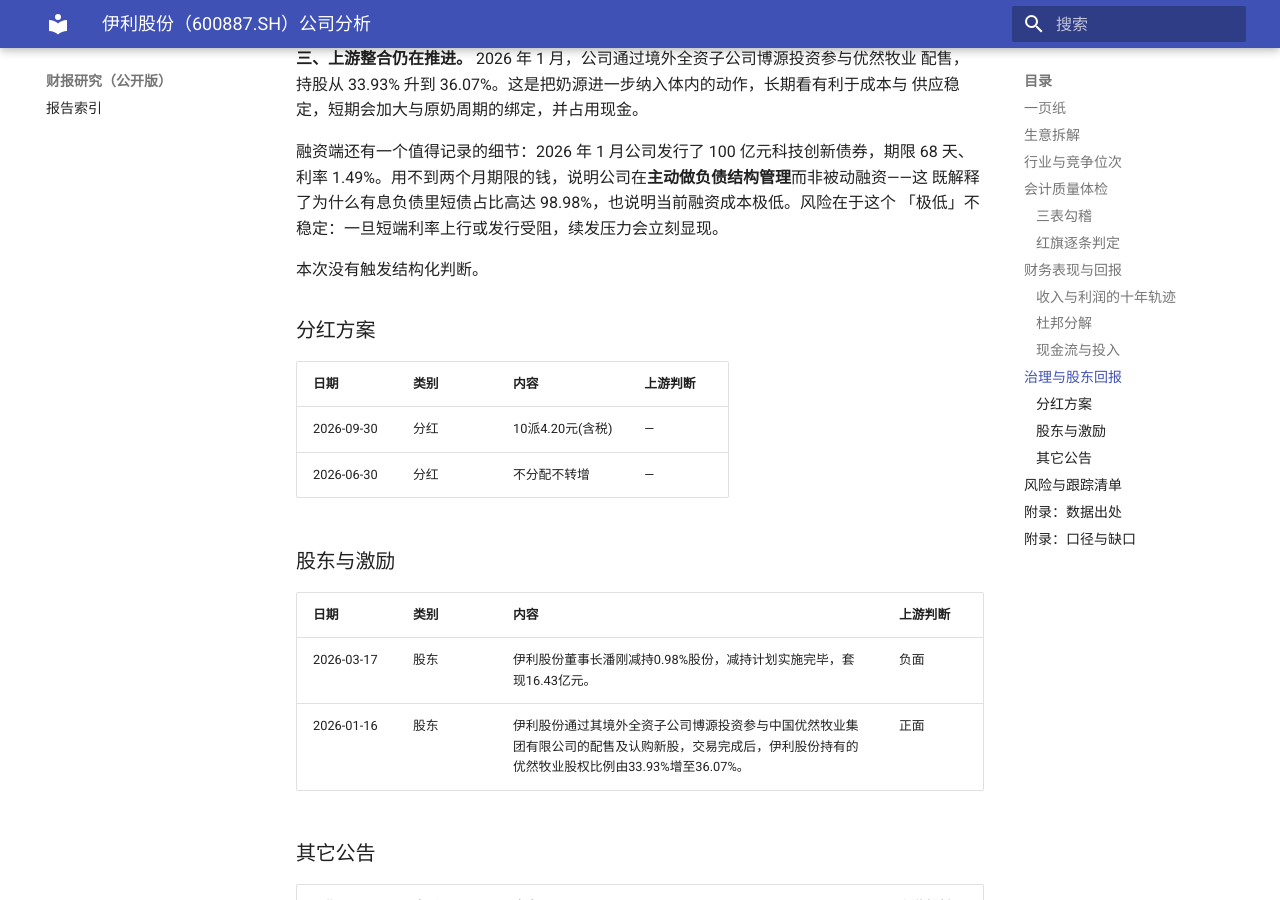
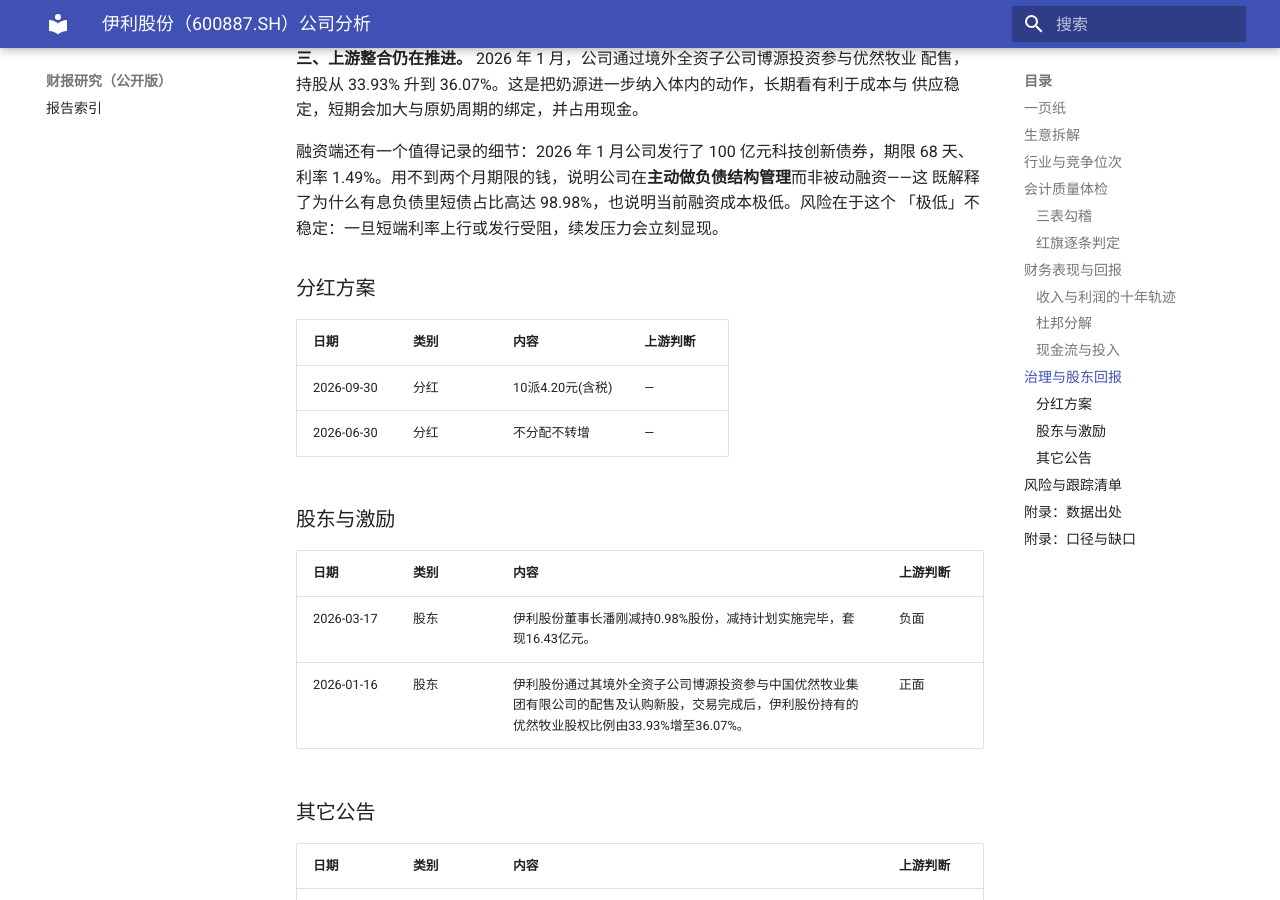
Before and after one commit to huanghantao/fin-report-pages, an MkDocs documentation site: the page built from reports/600887.SH/2026-11-26/company-analysis.md, in a window 1280 px wide and 900 px high, scrolled down 12779 px. Built offline with MkDocs 1.6.1 and Material for MkDocs 9.7.7, drawn with Linux system fonts in a browser that asks for light colours.

Commit message:
report: 600887.SH 伊利股份 · 公司分析+估值 · 2026-11-26

```diff
--- a/reports/600887.SH/2026-11-26/company-analysis.md
+++ b/reports/600887.SH/2026-11-26/company-analysis.md
@@ -316,8 +316,6 @@ finding_count: 3
 利率 1.49%。用不到两个月期限的钱，说明公司在**主动做负债结构管理**而非被动融资——这
 既解释了为什么有息负债里短债占比高达 98.98%，也说明当前融资成本极低。风险在于这个
 「极低」不稳定：一旦短端利率上行或发行受阻，续发压力会立刻显现。
-
-本次没有触发结构化判断。
 
 ### 分红方案
 
```
